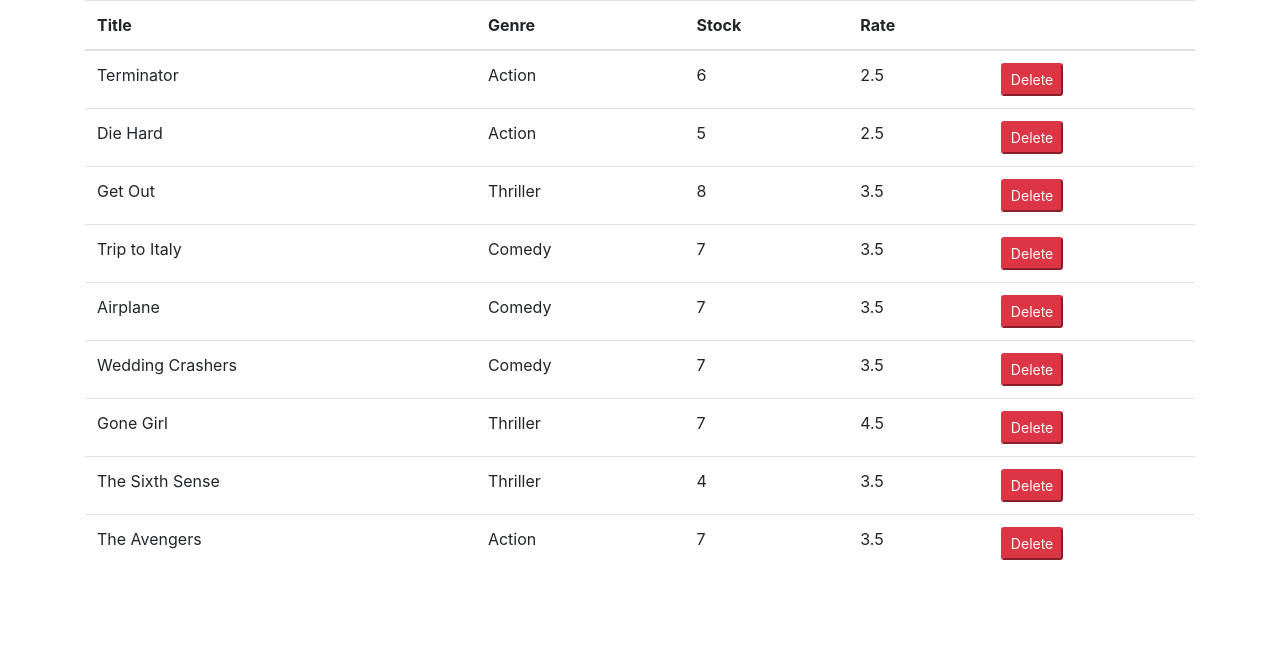
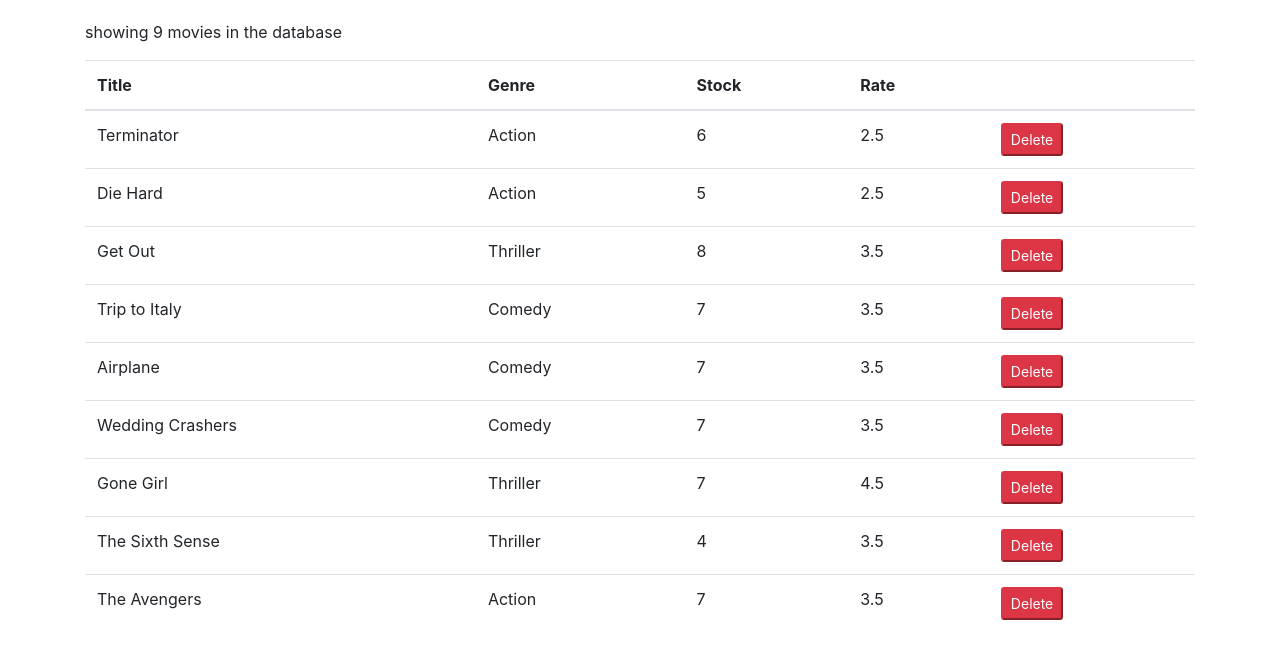
Before and after one commit to sai-sreenath/ShoppingCart, a React (Create React App) app: page / in a window 1280 px wide. Shown: the top 658 px of the page. Built offline with nearby package versions, Linux system fonts and the light colour scheme.

Commit message:
Conditional rendering in the frontend

```diff
--- a/src/components/movies.jsx
+++ b/src/components/movies.jsx
@@ -16,7 +16,13 @@
   };
 
   render() {
+    const { length: count } = this.state.movies;
+
+    if (count === 0) return <p>There are no movies in the database.</p>;
+
     return (
+      <React.Fragment>
+        <p>showing {this.state.movies.length} movies in the database</p>
         <table className="table">
           <thead>
             <tr>
@@ -46,6 +52,7 @@
             ))}
           </tbody>
         </table>
+      </React.Fragment>
     );
   }
 }
--- a/src/index.css
+++ b/src/index.css
@@ -1,13 +1,7 @@
 body {
   margin: 0;
-  font-family: -apple-system, BlinkMacSystemFont, 'Segoe UI', 'Roboto', 'Oxygen',
-    'Ubuntu', 'Cantarell', 'Fira Sans', 'Droid Sans', 'Helvetica Neue',
+  font-family: -apple-system, BlinkMacSystemFont, "Segoe UI", "Roboto", "Oxygen",
+    "Ubuntu", "Cantarell", "Fira Sans", "Droid Sans", "Helvetica Neue",
     sans-serif;
-  -webkit-font-smoothing: antialiased;
-  -moz-osx-font-smoothing: grayscale;
+  padding: 20px 0 0 0;
 }
-
-code {
-  font-family: source-code-pro, Menlo, Monaco, Consolas, 'Courier New',
-    monospace;
-}
```
Lines whose indentation alone changed are shown as unchanged.
